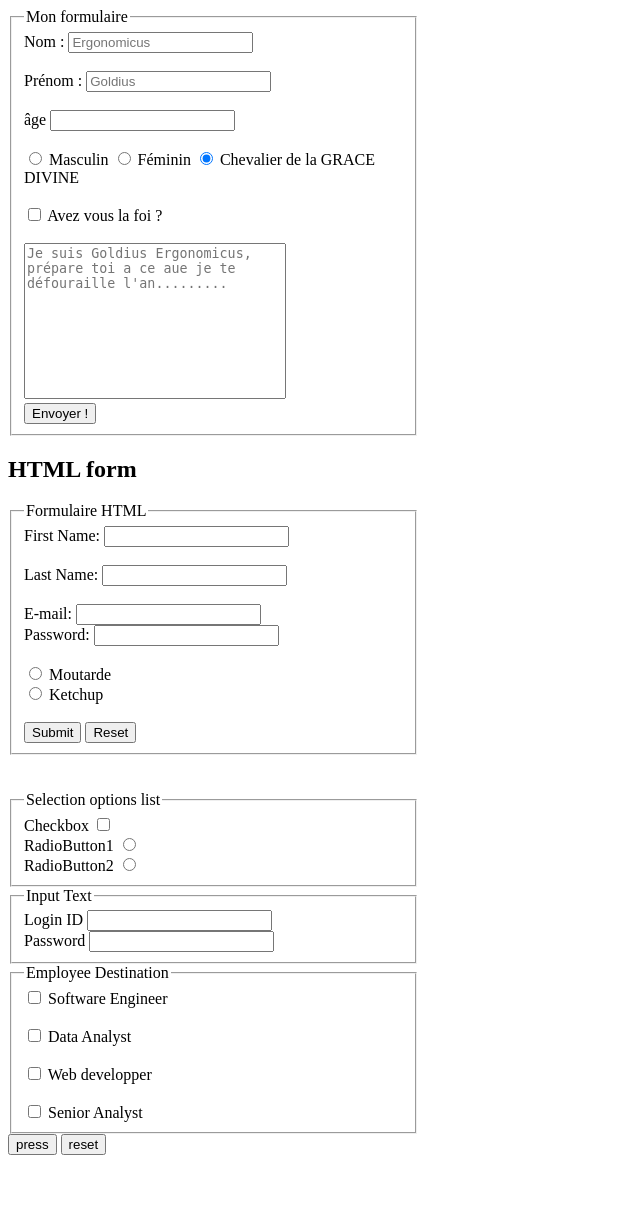
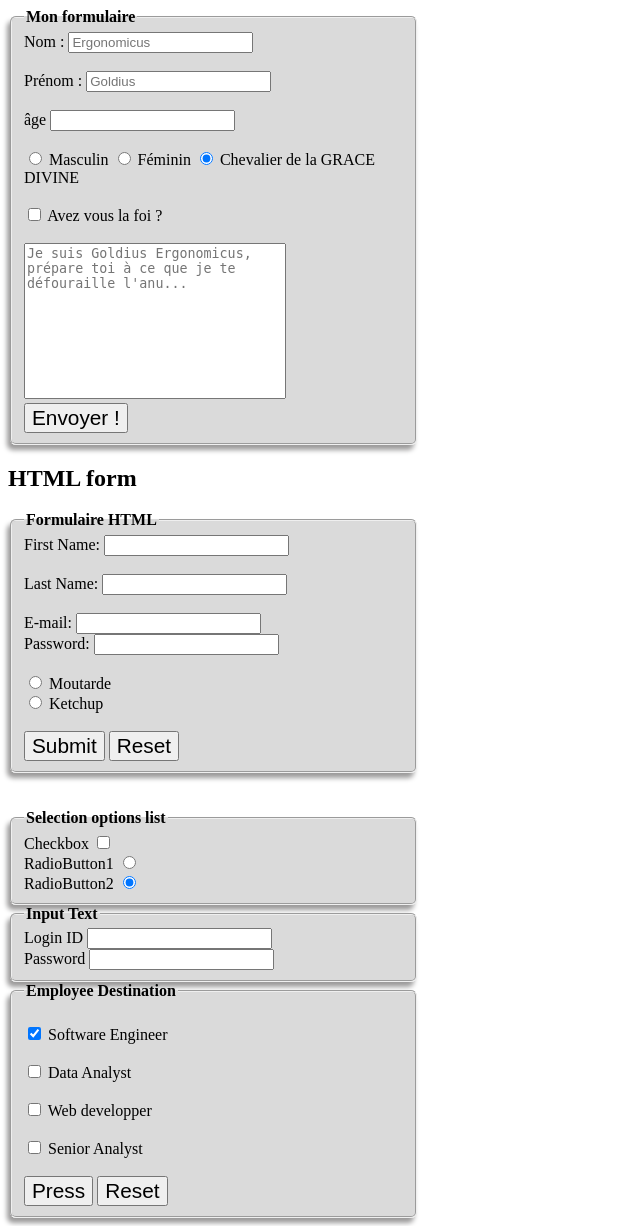
Before and after one commit to Sigthee/Sigthee.github.io, a PHP site: page /Formulaires/form.html in a window 1280 px wide. Shown: the whole page, without its empty margins (0-640 px from the left). Before the commit the page ends 1155 px from the top, so only its background shows below. Run offline with PHP 8.4, Linux system fonts and the light colour scheme.

Commit message:
fin excercise formulaires

```diff
--- a/Formulaires/form.html
+++ b/Formulaires/form.html
@@ -30,7 +30,7 @@
             <input type="checkbox" name="foi" id="foi">
             <label for="foi">Avez vous la foi ?</label>
             <br><br>
-            <textarea name="message" id="message" cols="30" rows="10" placeholder="Je suis Goldius Ergonomicus, prépare toi a ce aue je te défouraille l'an........."></textarea>
+            <textarea name="message" id="message" cols="30" rows="10" placeholder="Je suis Goldius Ergonomicus, prépare toi à ce que je te défouraille l'anu..."></textarea>
             <br>
             <input type="submit" value="Envoyer !">
         </fieldset>
@@ -75,7 +75,7 @@
             <input type="radio" name="but"" id="but">
             <br>
             <label for="but">RadioButton2</label>
-            <input type="radio" name="but"" id="but">
+            <input type="radio" name="but"" id="but" checked>
         </fieldset>
 
         <fieldset>
@@ -89,7 +89,8 @@
 
         <fieldset>
             <legend>Employee Destination</legend>
-            <input type="checkbox" name="check" id="check">
+            <br>
+            <input type="checkbox" name="check" id="check" checked>
             <label for="check">Software Engineer</label>
             <br><br>
             <input type="checkbox" name="check" id="check">
@@ -100,10 +101,11 @@
             <br><br>
             <input type="checkbox" name="check" id="check">
             <label for="check">Senior Analyst</label>
+            <br><br>
+            <input type="submit" name="press" id="press" value="Press">
+            <input type="reset" name="reset" id="reset" value="Reset">
         </fieldset>
 
-        <input type="submit" name="press" id="press" value="press">
-        <input type="reset" name="reset" id="reset" value="reset">
     </form>
 </body>
 </html>
--- a/Formulaires/formstyle.css
+++ b/Formulaires/formstyle.css
@@ -4,4 +4,19 @@
 
 fieldset {
     width: 30%;
+    background-color: rgb(218, 218, 218);
+    border-radius: 6px;
+    box-shadow: -3px 5px 5px rgb(155, 154, 154);
 }
+
+legend {
+    font-weight: bold;
+}
+
+input[type="submit"], input[type="reset"] {
+    font-size: 1.3em;
+}
+
+input[type="submit"], input[type="reset"]:hover {
+    cursor: pointer;
+}
```
